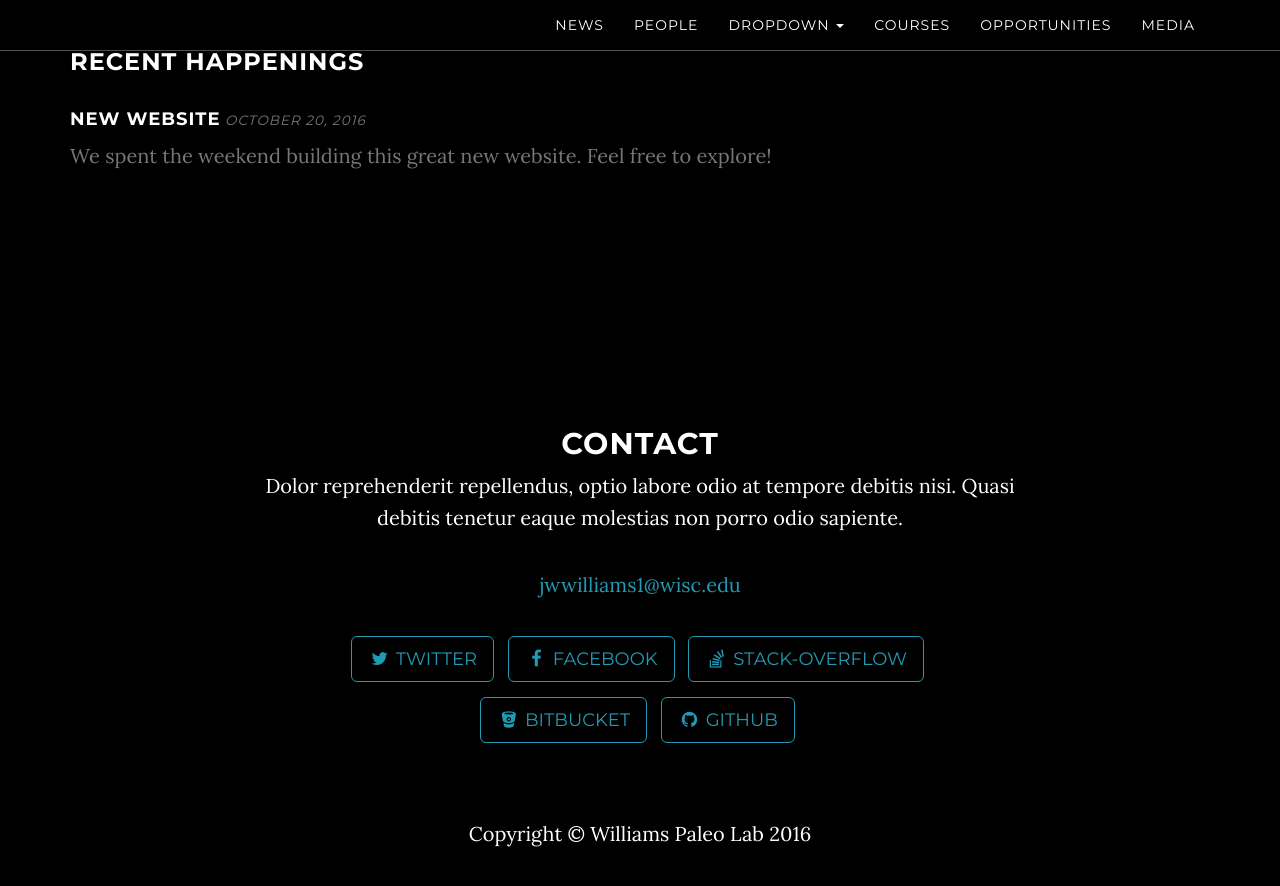
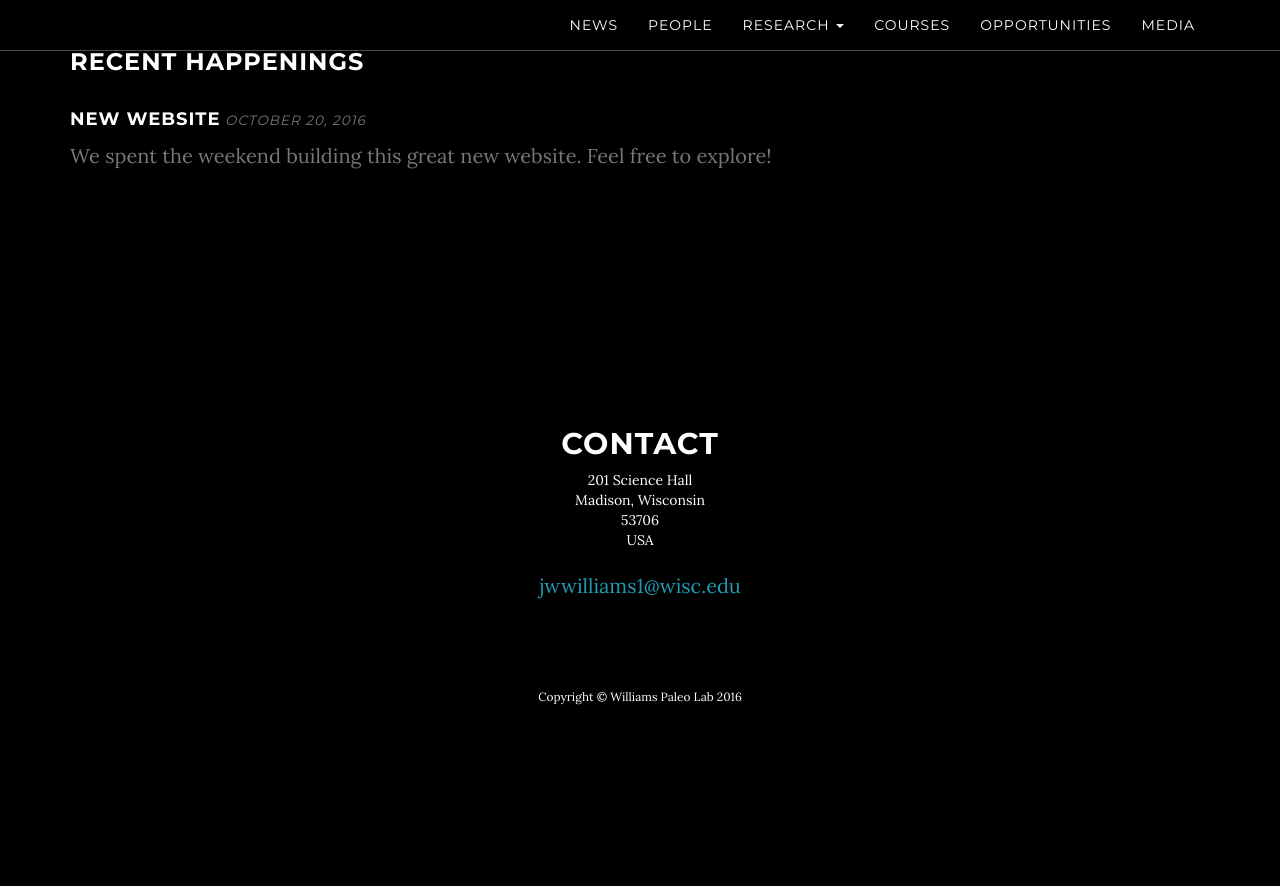
Before and after one commit to WilliamsPaleoLab/WilliamsPaleoLab.github.io, a Jekyll site: the page built from index.html, in a window 1280 px wide and 900 px high, scrolled down 723 px. Shown: the top 886 px of the window. Built offline with Jekyll 4.4.1, drawn with Linux system fonts in a browser that asks for light colours; after the commit the page ends 1479 px from its top, so only the background shows below that.

```diff
--- a/_config.yml
+++ b/_config.yml
@@ -14,18 +14,18 @@ color:
 # Footer settings
 footer: Williams Paleo Lab
 
-# Social networks usernames (many more available: google-plus, flickr, dribbble, pinterest, instagram, tumblr, linkedin, etc.)
-social:
-  - title: twitter
-    url: https://twitter.com/SBootstrap
-  - title: facebook
-    url:
-  - title: stack-overflow
-    url: http://stackoverflow.com/questions/tagged/jekyll
-  - title: bitbucket
-    url: http://bitbucket.org/jekyll
-  - title: github
-    url: https://github.com/IronSummitMedia/startbootstrap
+# # Social networks usernames (many more available: google-plus, flickr, dribbble, pinterest, instagram, tumblr, linkedin, etc.)
+# social:
+#   - title: twitter
+#     url: https://twitter.com/SBootstrap
+#   - title: facebook
+#     url:
+#   - title: stack-overflow
+#     url: http://stackoverflow.com/questions/tagged/jekyll
+#   - title: bitbucket
+#     url: http://bitbucket.org/jekyll
+#   - title: github
+#     url: https://github.com/WilliamsPaleoLab/startbootstrap
 
 # Build settings
 markdown: kramdown
--- a/_includes/contact.html
+++ b/_includes/contact.html
@@ -3,16 +3,21 @@
         <div class="row">
             <div class="col-lg-8 col-lg-offset-2">
                 <h2>Contact</h2>
-                <p>Dolor reprehenderit repellendus, optio labore odio at tempore debitis nisi. Quasi debitis tenetur eaque molestias non porro odio sapiente.</p>
+                <address>
+                  <span>201 Science Hall</span><br / />
+                  <span>Madison, Wisconsin</span> <br  />
+                  <span>53706</span><br />
+                  <span>USA</span>
+                </address>
                 <p><a href="mailto:{{ site.email }}">{{ site.email }}</a>
                 </p>
-                <ul class="list-inline banner-social-buttons">
+                <!-- <ul class="list-inline banner-social-buttons">
                     {% for network in site.social %}
                     <li>
                         <a href="{{ network.url }}" class="btn btn-default btn-lg"><i class="fa fa-{{ network.title }} fa-fw"></i> <span class="network-name">{{ network.title }}</span></a>
                     </li>
                     {% endfor %}
-                </ul>
+                </ul> -->
             </div>
         </div>
     </section>
--- a/_includes/footer.html
+++ b/_includes/footer.html
@@ -1,6 +1,6 @@
     <!-- Footer -->
     <footer>
         <div class="container text-center">
-            <p>Copyright &copy; {{ site.footer }} 20{{ site.time | date: '%y' }}</p>
+            <p class='small'>Copyright &copy; {{ site.footer }} 20{{ site.time | date: '%y' }}</p>
         </div>
     </footer>
--- a/_includes/nav.html
+++ b/_includes/nav.html
@@ -23,11 +23,10 @@
                         <a class="page-scroll" href="{{site.baseurl}}/people/">People</a>
                     </li>
                     <li class="dropdown">
-                        <a class="dropdown-toggle" data-toggle="dropdown">Dropdown <b class="caret"></b></a>
+                        <a class="dropdown-toggle" data-toggle="dropdown">Research <b class="caret"></b></a>
                         <ul class="dropdown-menu">
-                            <li><a href="#">Action</a></li>
-                            <li><a href="#">Another action</a></li>
-                            <li><a href="#">Something else here</a></li>
+                            <li><a href="{{site.baseurl}}/publications">Publications</a></li>
+                            <li><a href="{{site.baseurl}}/datavis">Data and Visualizations</a></li>
                         </ul>
 
                     </li>
```
Also changed, not shown: _people/ScottFarley.md (+2 -2 lines), img/bio_img/farley.jpg (added), 2 other files.
